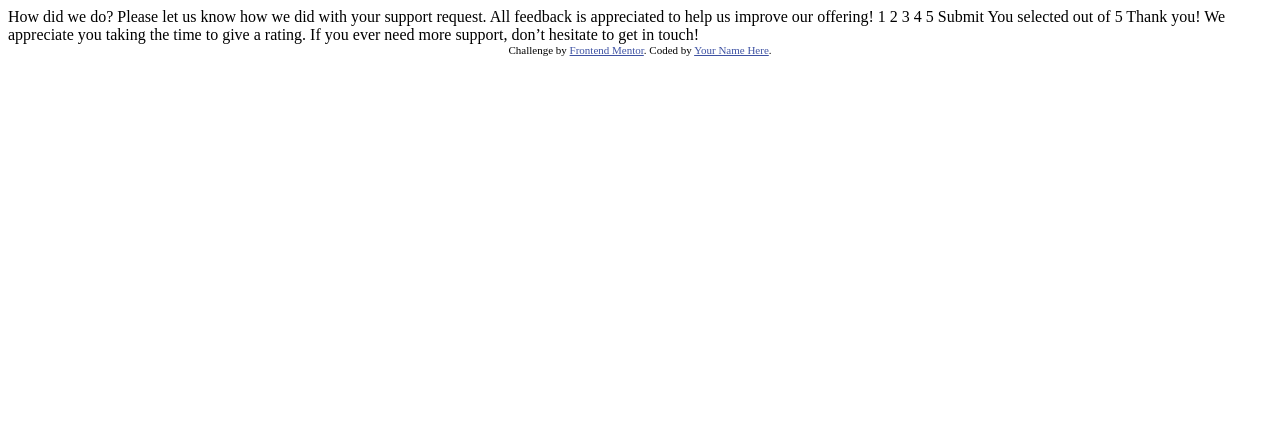
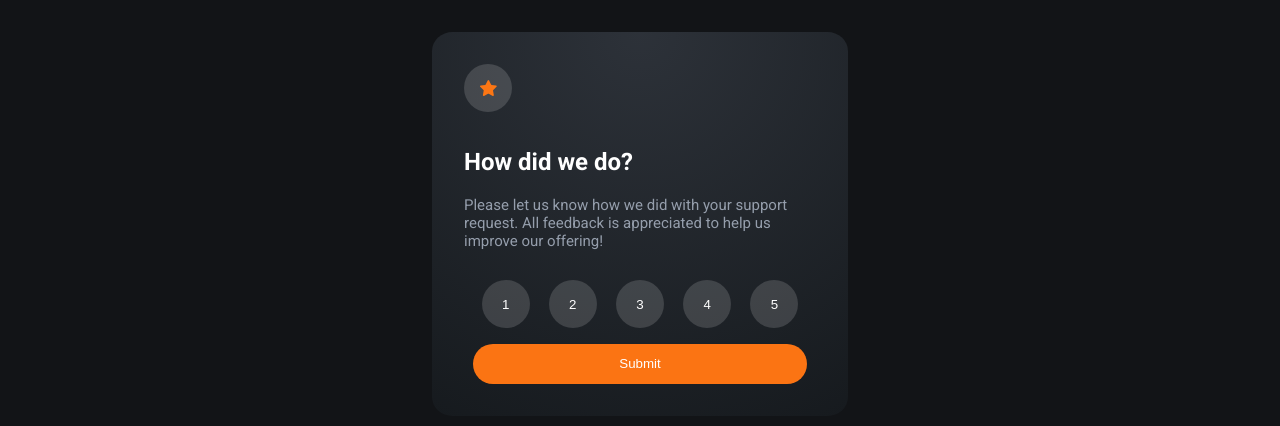
Before and after one commit to AhmedGhassani/frontend_mentor, a plain HTML site: page interactive-rating-component-main/index.html in a window 1280 px wide. Drawn offline with Linux system fonts and the light colour scheme.

Commit message:
Add styles and JS for rating component

```diff
--- a/interactive-rating-component-main/index.html
+++ b/interactive-rating-component-main/index.html
@@ -1,49 +1,66 @@
 <!DOCTYPE html>
 <html lang="en">
-<head>
-  <meta charset="UTF-8">
-  <meta name="viewport" content="width=device-width, initial-scale=1.0"> <!-- displays site properly based on user's device -->
+  <head>
+    <meta charset="UTF-8" />
+    <meta name="viewport" content="width=device-width, initial-scale=1.0" />
+    <!-- displays site properly based on user's device -->
 
-  <link rel="icon" type="image/png" sizes="32x32" href="./images/favicon-32x32.png">
+    <link
+      rel="icon"
+      type="image/png"
+      sizes="32x32"
+      href="./images/favicon-32x32.png"
+    />
 
-  <title>Frontend Mentor | Interactive rating component</title>
+    <title>Frontend Mentor | Interactive rating component</title>
 
-  <!-- Feel free to remove these styles or customise in your own stylesheet 👍 -->
-  <style>
-    .attribution { font-size: 11px; text-align: center; }
-    .attribution a { color: hsl(228, 45%, 44%); }
-  </style>
-</head>
-<body>
+    <link rel="stylesheet" href="style.css" />
 
-  <!-- Rating state start -->
-
-  How did we do?
-
-  Please let us know how we did with your support request. All feedback is appreciated
-  to help us improve our offering!
-
-  1 2 3 4 5
-
-  Submit
-
-  <!-- Rating state end -->
-
-  <!-- Thank you state start -->
-
-  You selected <!-- Add rating here --> out of 5
-
-  Thank you!
-
-  We appreciate you taking the time to give a rating. If you ever need more support,
-  don’t hesitate to get in touch!
-
-  <!-- Thank you state end -->
-
-
-  <div class="attribution">
-    Challenge by <a href="https://www.frontendmentor.io?ref=challenge" target="_blank">Frontend Mentor</a>.
-    Coded by <a href="#">Your Name Here</a>.
-  </div>
-</body>
+    <link rel="preconnect" href="https://fonts.googleapis.com" />
+    <link rel="preconnect" href="https://fonts.gstatic.com" crossorigin />
+    <link
+      href="https://fonts.googleapis.com/css2?family=Roboto:wght@400;700&display=swap"
+      rel="stylesheet"
+    />
+  </head>
+  <body>
+    <main>
+      <div class="card" id="rating">
+        <div class="star">
+          <button id="star">
+            <img src="images/icon-star.svg" alt="star" />
+          </button>
+        </div>
+        <div class="text">
+          <h2>How did we do?</h2>
+          <p>
+            Please let us know how we did with your support request. All
+            feedback is appreciated to help us improve our offering!
+          </p>
+        </div>
+        <div class="rating_buttons">
+          <button class="rating_button">1</button>
+          <button class="rating_button">2</button>
+          <button class="rating_button">3</button>
+          <button class="rating_button">4</button>
+          <button class="rating_button">5</button>
+        </div>
+        <button id="submit">Submit</button>
+      </div>
+      <div class="card" id="thankYou">
+        <img src="images/illustration-thank-you.svg" alt="Thank You" />
+        <div class="rating">
+          <p id="score">You selected 4 out of 5</p>
+        </div>
+        <div class="text">
+          <h2>Thank you!</h2>
+          <p>
+            We appreciate you taking the time to give a rating if you ever need
+            support, don't hesitate to get in touch
+          </p>
+        </div>
+      </div>
+    </main>
+    <script src="script.js"></script>
+  </body>
 </html>
--- /dev/null
+++ b/interactive-rating-component-main/script.js
@@ -0,0 +1,26 @@
+// Handle styling for selected rating
+const ratingButtons = document.querySelectorAll("button.rating_button");
+
+ratingButtons.forEach((btn) => {
+  btn.addEventListener("click", () => {
+    ratingButtons.forEach((btn) => {
+      btn.classList.remove("selected");
+    });
+    btn.classList.add("selected");
+  });
+});
+
+//Handle form submision
+const submitButton = document.querySelector("#submit");
+const ratingCard = document.querySelector("#rating");
+submitButton.addEventListener("click", () => {
+  const selectedButton = document.querySelector(".selected");
+  const thankYou = document.querySelector("#thankYou");
+  const score = document.querySelector("#score");
+  if (selectedButton !== null) {
+    rating = selectedButton.innerHTML;
+    ratingCard.style.display = "none";
+    score.innerHTML = `You selected ${rating} out of 5`;
+    thankYou.style.display = "flex";
+  }
+});
--- /dev/null
+++ b/interactive-rating-component-main/style.css
@@ -0,0 +1,114 @@
+:root {
+  --Orange: hsl(25, 97%, 53%);
+  --White: hsl(0, 0%, 100%);
+  --Light-Grey: hsl(217, 12%, 63%);
+  --Medium-Grey: hsl(216, 12%, 54%);
+  --dark-Grey: hsl(216, 12%, 20%);
+  --Dark-Blue: hsl(213, 19%, 18%);
+  --Very-Dark-Blue: hsl(216, 12%, 8%);
+}
+
+body {
+  background-color: var(--Very-Dark-Blue);
+  font-family: "Roboto", sans-serif;
+  color: var(--White);
+}
+
+button {
+  border: none;
+  cursor: pointer;
+}
+.card {
+  margin: auto;
+  margin-top: 2rem;
+  background-color: var(--Dark-Blue);
+  background: radial-gradient(
+    circle at top,
+    var(--dark-Grey) 0%,
+    rgb(22, 26, 30) 100%
+  );
+  display: flex;
+  align-items: center;
+  justify-content: space-between;
+  flex-direction: column;
+  max-width: 22rem;
+  height: 20rem;
+  padding: 2rem;
+  border-radius: 5%;
+}
+
+.star {
+  width: 100%;
+  display: flex;
+  align-items: center;
+}
+
+.star button {
+  background-color: rgba(255, 255, 255, 0.15);
+  width: 3rem;
+  height: 3rem;
+  border-radius: 50%;
+  display: flex;
+  align-items: center;
+  justify-content: center;
+}
+
+p {
+  font-size: 15px;
+}
+
+.rating_buttons {
+  width: 90%;
+  display: flex;
+  justify-content: space-between;
+}
+
+.rating_button {
+  width: 3rem;
+  height: 3rem;
+  background-color: rgba(255, 255, 255, 0.15);
+  border-radius: 50%;
+  color: var(--White);
+}
+
+.rating_button:hover {
+  background-color: var(--Orange);
+}
+
+#submit {
+  color: var(--White);
+  width: 95%;
+  height: 2.5rem;
+  border-radius: 2rem;
+  background-color: var(--Orange);
+}
+
+#submit:hover {
+  color: var(--Orange);
+  background-color: var(--White);
+}
+
+.selected {
+  background-color: var(--Light-Grey);
+  color: var(--White);
+}
+
+#thankYou {
+  display: none;
+}
+
+.rating {
+  background-color: rgba(255, 255, 255, 0.15);
+  padding: 0.1rem 1rem;
+  border-radius: 2rem;
+  color: var(--Orange);
+  font-size: 13px;
+}
+
+#thankYou .text {
+  text-align: center;
+}
+
+.text p {
+  color: var(--Light-Grey);
+}
```
